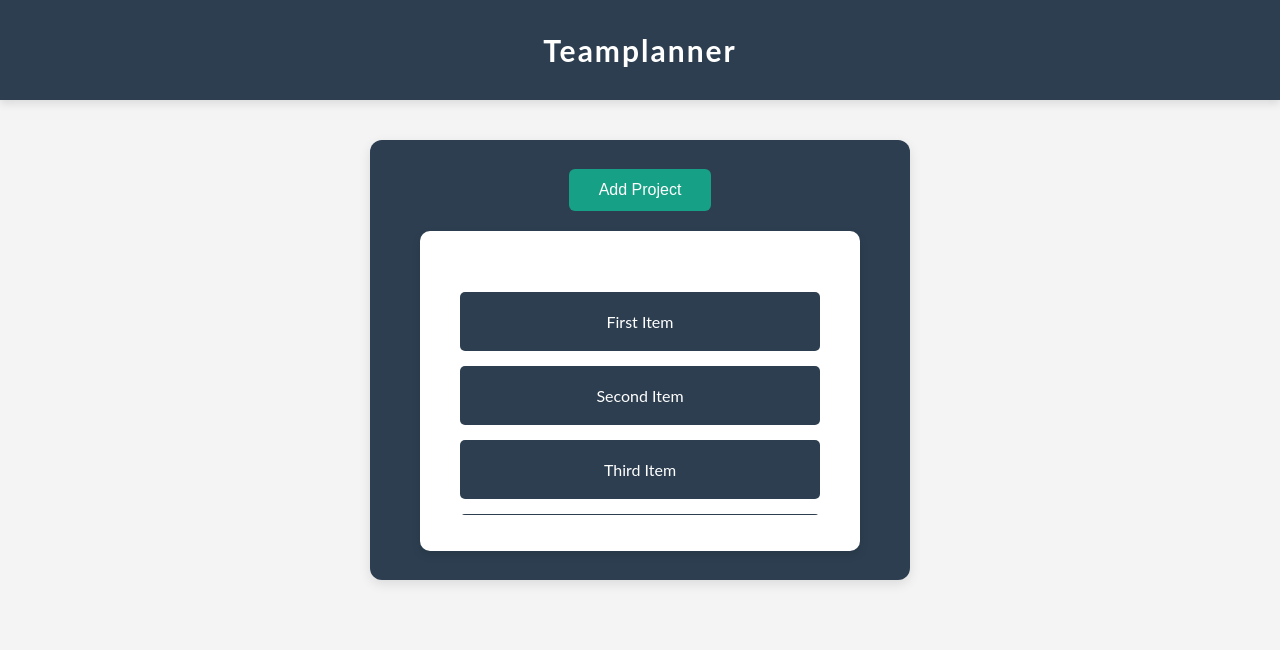
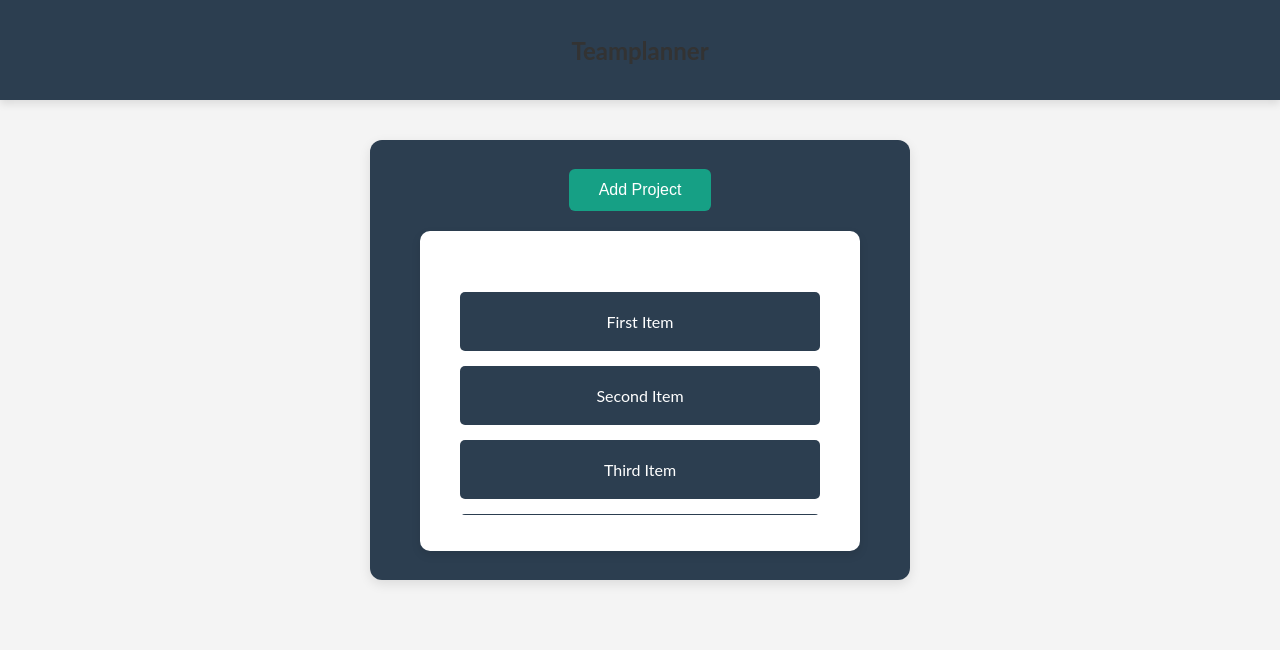
Before and after one commit to John-Patrick-Russel-Lalo/teamplanner, a website: page public/dashboard.html in a window 1280 px wide. Drawn offline with Linux system fonts and the light colour scheme; no server answers; sample sign-in values are in the browser's storage.

Commit message:
Update dashboard.html

```diff
--- a/public/dashboard.html
+++ b/public/dashboard.html
@@ -10,7 +10,7 @@
 
     <!-- Navigation -->
     <div class="navtop">
-        <h1 class="title">Teamplanner</h1>
+        <h2 class="title">Teamplanner</h2>
     </div>
 
     <!-- Main Content -->
```
